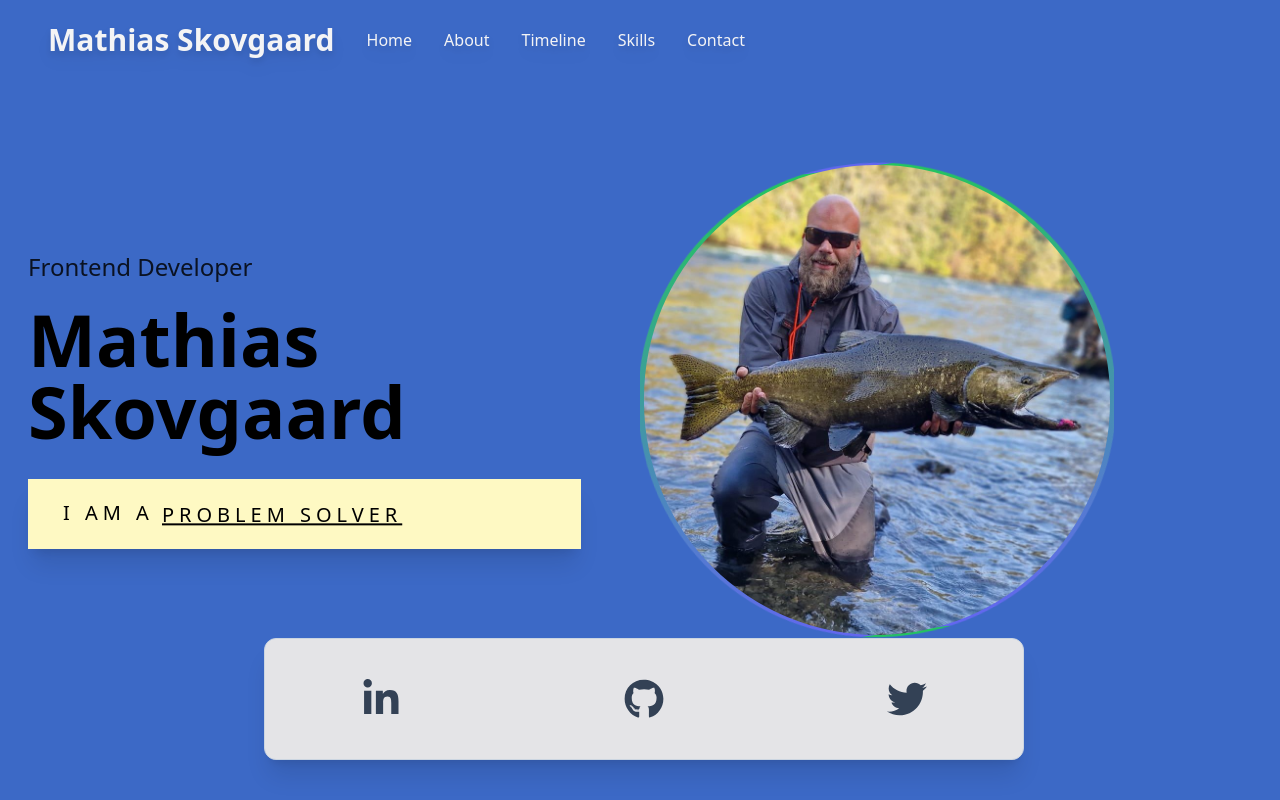
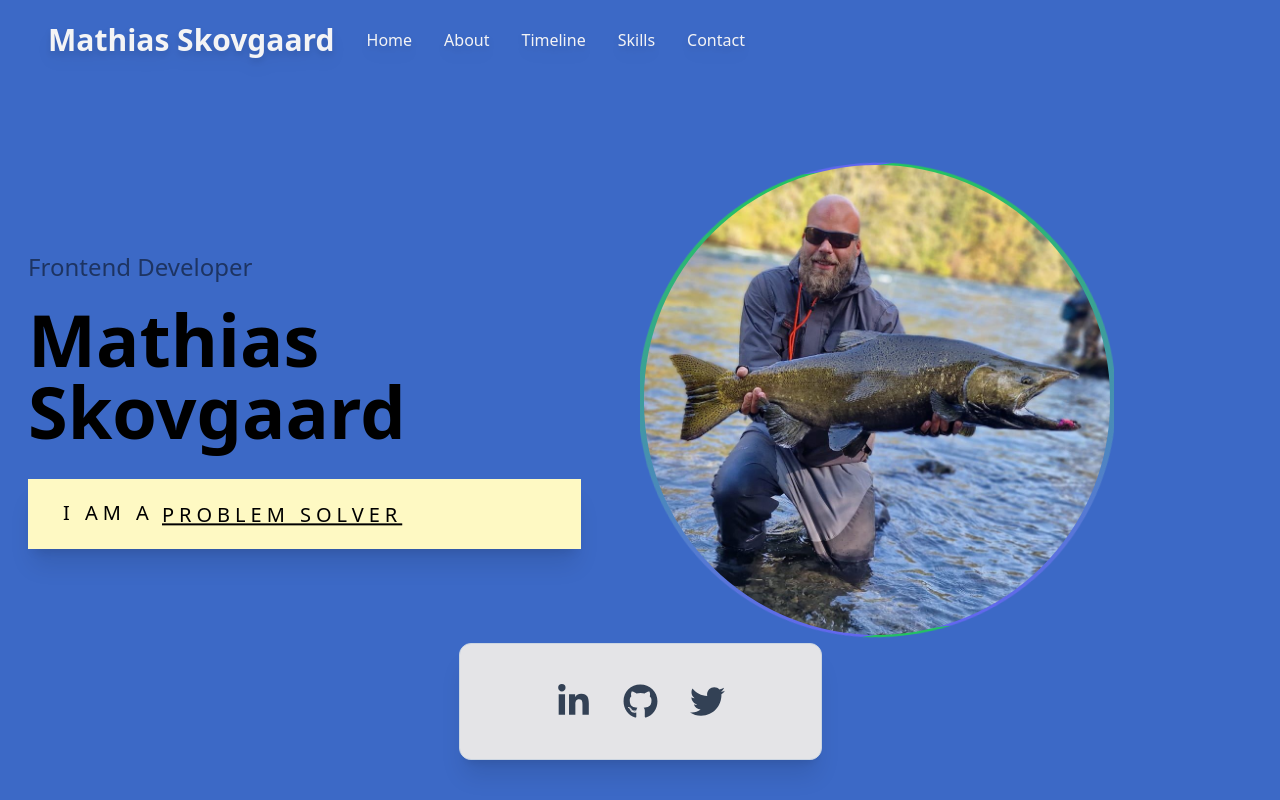
Before and after one commit to Sk0vgaard/my-portfolio, a React (Create React App) app: page / in a window 1280 px wide. Shown: the top 800 px of the page. Built offline with nearby package versions, Linux system fonts and the light colour scheme; the HTML template or start-up script is replaced by a standard one; what tw-elements would draw is missing.

Commit message:
Fix - Navigation - icon size - center

```diff
--- a/src/components/about.jsx
+++ b/src/components/about.jsx
@@ -19,7 +19,7 @@ const About = () => {
                     </div>
                     <div className="bg-gray-700 p-8 rounded-lg shadow-md mb-8">
                         <div className={'text-center text-gray-200'}>
-                            My name is Mathias Skovgaard, and I am a passionate software developer based in the
+                            My name is Mathias Skovgaard, a 32-year-old passionate software developer based in the
                             beautiful city of Esbjerg, Denmark.
                             <br/>
                             I specialize in creating high-quality, interactive websites and applications using modern
--- a/src/components/footer.jsx
+++ b/src/components/footer.jsx
@@ -29,20 +29,20 @@ const Footer = () => {
             <div
                 className="flex flex-col max-w-[1240px] px-10 py-4 mx-auto justify-between sm:flex-row text-center text-gray-400">
                 <p className="py-4">© All rights reserved</p>
-                <div className='flex justify-between flex-wrap px-20'>
+                <div className='flex justify-between flex-wrap'>
                     <div className='flex px-4 py-2 text-slate-500'>
                         <a href={linkedInUrl} target="_blank" rel="noopener noreferrer">
-                            <FaLinkedinIn size={'40px'} className='text-slate-400'/>
+                            <FaLinkedinIn size={'30px'} className='text-slate-400'/>
                         </a>
                     </div>
                     <div className='flex px-4 py-2 text-slate-500'>
                         <a href={githubUrl} target="_blank" rel="noopener noreferrer">
-                            <FaGithub size={'40px'} className='text-slate-400'/>
+                            <FaGithub size={'30px'} className='text-slate-400'/>
                         </a>
                     </div>
                     <div className='flex px-4 py-2 text-slate-500'>
                         <a href={twitterUrl} target="_blank" rel="noopener noreferrer">
-                            <FaTwitter size={'40px'} className='text-slate-400'/>
+                            <FaTwitter size={'30px'} className='text-slate-400'/>
                         </a>
                     </div>
                 </div>
--- a/src/components/home/home.css
+++ b/src/components/home/home.css
@@ -6,3 +6,7 @@
 .fade-in {
     transition: opacity 2s ease;
 }
+
+.fade-in-4 {
+    transition: opacity 4s ease;
+}
--- a/src/components/home/home.jsx
+++ b/src/components/home/home.jsx
@@ -13,7 +13,7 @@ const Home = () => {
 
     useEffect(() => {
         const timeout = setTimeout(() => {
-            setFadeIn('fade-in');
+            setFadeIn('fade-in-4');
         }, 1000);
 
         return () => clearTimeout(timeout);
@@ -37,7 +37,7 @@ const Home = () => {
     }, [fadeProp])
 
     return (
-        <div name='home' className={`w-full h-screen gradient-change flex flex-col justify-between`}>
+        <div name='home' className={`w-full h-screen gradient-change flex flex-col`}>
             <div className='grid md:grid-cols-2 max-w-[1240px] m-auto'>
                 <div className="flex flex-col justify-center md:items-start w-full px-2 py-8">
                     <p className={`text-2xl ${fadeIn} ${fadeProp.fade}`}>Frontend Developer</p>
@@ -68,28 +68,29 @@ const Home = () => {
                     <img className="p-1 relative w-full rounded-full" src={bgImg} alt="/"/>
                 </div>
 
-                <div className={`absolute flex flex-col py-8 md:min-w-[760px] bottom-[5%]
-            mx-1 md:left-1/2 transform md:-translate-x-1/2 bg-zinc-200
-            border border-slate-300 rounded-xl text-center shadow-xl ${fadeIn}`}>
-                    <div className='flex justify-between flex-wrap px-20'>
+                <div className='absolute bottom-[5%] left-0 right-0 flex justify-center'>
+                    <div
+                        className={`flex flex-col py-8 mx-1 bg-zinc-200 border border-slate-300 rounded-xl shadow-xl ${fadeIn}`}>
+                        <div className='flex flex-wrap px-20'>
                             <div className='flex px-4 py-2 text-slate-500'>
                                 <a href={linkedInUrl} target="_blank" rel="noopener noreferrer">
-                                <FaLinkedinIn size={'40px'} className='text-slate-700'/>
+                                    <FaLinkedinIn size={'35px'} className='text-slate-700'/>
                                 </a>
                             </div>
                             <div className='flex px-4 py-2 text-slate-500'>
                                 <a href={githubUrl} target="_blank" rel="noopener noreferrer">
-                                <FaGithub size={'40px'} className='text-slate-700'/>
+                                    <FaGithub size={'35px'} className='text-slate-700'/>
                                 </a>
                             </div>
                             <div className='flex px-4 py-2 text-slate-500'>
                                 <a href={twitterUrl} target="_blank" rel="noopener noreferrer">
-                                <FaTwitter size={'40px'} className='text-slate-700'/>
+                                    <FaTwitter size={'35px'} className='text-slate-700'/>
                                 </a>
                             </div>
                         </div>
+                    </div>
+                </div>
 
-                </div>
             </div>
         </div>
     )
--- a/src/components/navbar.jsx
+++ b/src/components/navbar.jsx
@@ -11,7 +11,7 @@ const Navbar = () => {
 
     useEffect(() => {
         const handleScroll = () => {
-            if (window.scrollY >= 800) {
+            if (window.scrollY >= 700) {
                 setBgColor('bg-zinc-100');
                 setHeaderColor('text-zinc-900')
             } else {
@@ -44,10 +44,6 @@ const Navbar = () => {
                         <li><Link className={`cursor-pointer ${headerColor} hover:text-zinc-400`} to='contact' smooth={true} offset={-80} duration={500}>Contact</Link></li>
                     </ul>
                 </div>
-                {/*<div className='hidden md:flex pr-4'>*/}
-                {/*    <button className='border-none bg-transparent text-black mr-4'>Sign In</button>*/}
-                {/*    <button className='px-8 py-3'>Sign Out</button>*/}
-                {/*</div>*/}
                 <div className='md:hidden flex items-center mr-4' onClick={handleClick}>
                     {!nav ? <MenuIcon className='w-5'/> : <XIcon className='w-5'/>}
                 </div>
```
Lines whose indentation alone changed are shown as unchanged.
